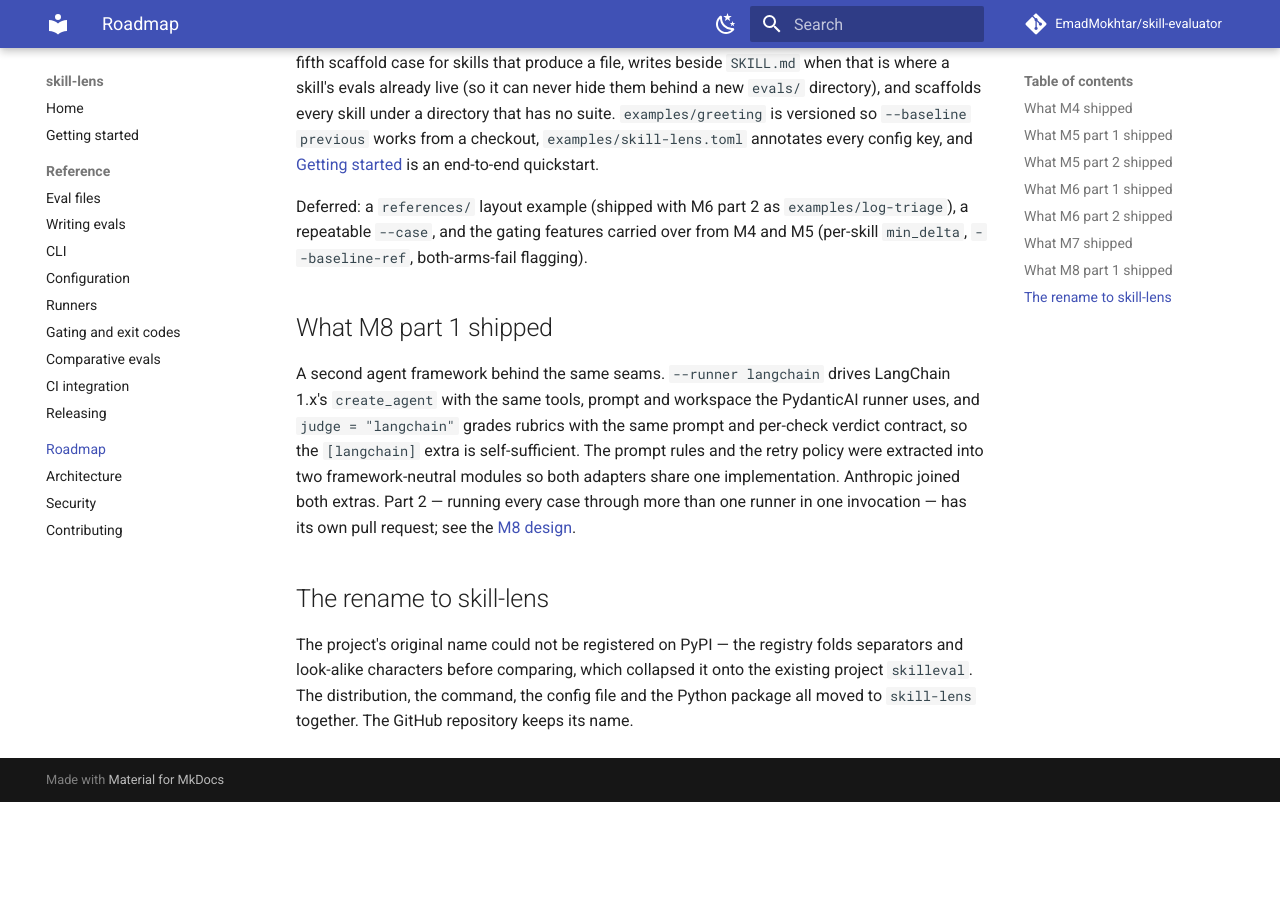
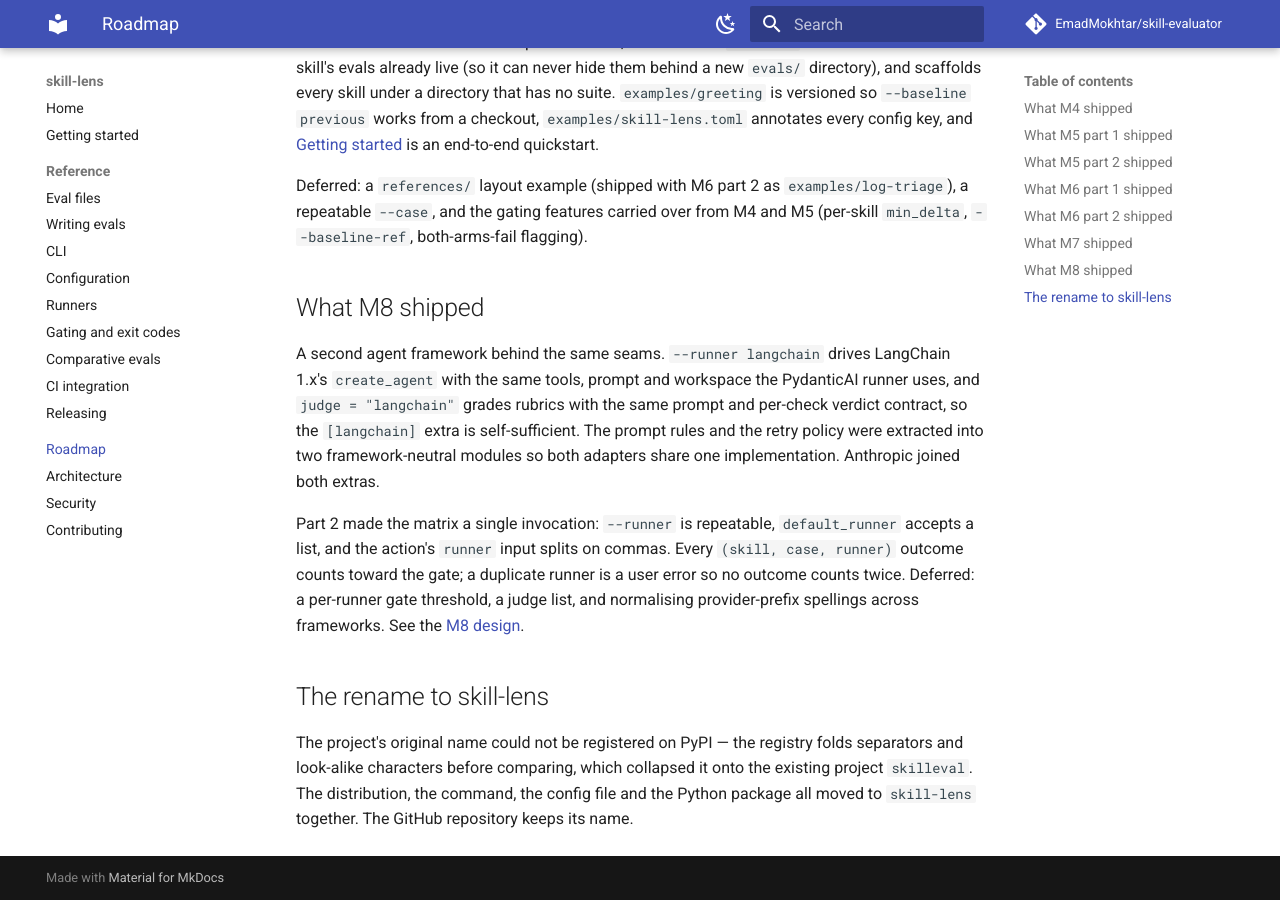
Before and after one commit to EmadMokhtar/skill-evaluator, an MkDocs documentation site: the page built from docs/roadmap.md, in a window 1280 px wide and 900 px high, scrolled down 2757 px. Built offline with MkDocs 1.6.1 and Material for MkDocs 9.7.7, drawn with Linux system fonts in a browser that asks for light colours; comment, search, counter and statistics services are not loaded; before the commit the page ends 3559 px from its top, so only the background shows below that; some of the changed text lies outside the part shown.

Commit message:
docs: describe the runner matrix and its gate
Co-Authored-By: Claude Opus 5 <noreply@anthropic.com>

```diff
--- a/docs/roadmap.md
+++ b/docs/roadmap.md
@@ -10,7 +10,7 @@
 | M5 | CI/CD polish: JUnit XML + Markdown reporters, GitHub Action, bounded concurrency | shipped |
 | M6 | Real-execution tools: sandboxed built-in toolset, `file-produced`/`json-schema` assertions, bundled files and `run_script` | shipped |
 | M7 | DX: failing cases explain themselves, `--case`, `init` batch mode and workspace case, versioned example, quickstart | shipped |
-| M8 | LangChain runner and judge (`[langchain]` extra); runner matrix | Part 1 shipped; Part 2 planned |
+| M8 | LangChain runner and judge (`[langchain]` extra); runner matrix | shipped |
 
 ## What M4 shipped
 
@@ -104,15 +104,20 @@ Deferred: a `references/` layout example (shipped with M6 part 2 as `examples/lo
 a repeatable `--case`, and the gating features carried over from M4 and M5 (per-skill
 `min_delta`, `--baseline-ref`, both-arms-fail flagging).
 
-## What M8 part 1 shipped
+## What M8 shipped
 
 A second agent framework behind the same seams. `--runner langchain` drives LangChain
 1.x's `create_agent` with the same tools, prompt and workspace the PydanticAI runner
 uses, and `judge = "langchain"` grades rubrics with the same prompt and per-check
 verdict contract, so the `[langchain]` extra is self-sufficient. The prompt rules and the
 retry policy were extracted into two framework-neutral modules so both adapters share
-one implementation. Anthropic joined both extras. Part 2 — running every case through
-more than one runner in one invocation — has its own pull request; see the
+one implementation. Anthropic joined both extras.
+
+Part 2 made the matrix a single invocation: `--runner` is repeatable, `default_runner`
+accepts a list, and the action's `runner` input splits on commas. Every `(skill, case,
+runner)` outcome counts toward the gate; a duplicate runner is a user error so no outcome
+counts twice. Deferred: a per-runner gate threshold, a judge list, and normalising
+provider-prefix spellings across frameworks. See the
 [M8 design](https://github.com/EmadMokhtar/skill-evaluator/blob/main/docs/superpowers/specs/2026-09-11-skill-lens-m8-design.md).
 
 ## The rename to skill-lens
```
Also changed, not shown: ARCHITECTURE.md (+8 -0 lines), CLAUDE.md (+10 -1 lines).
